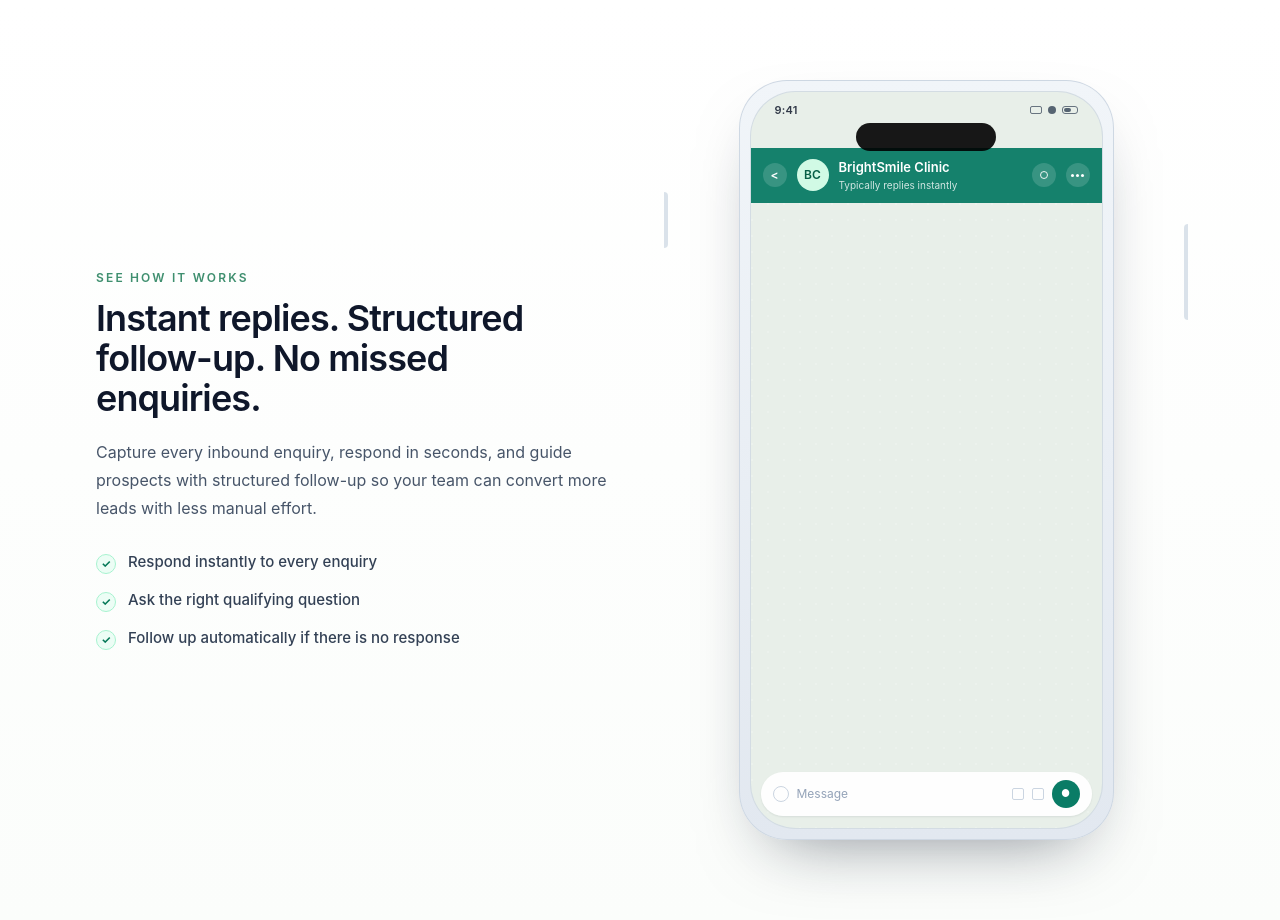
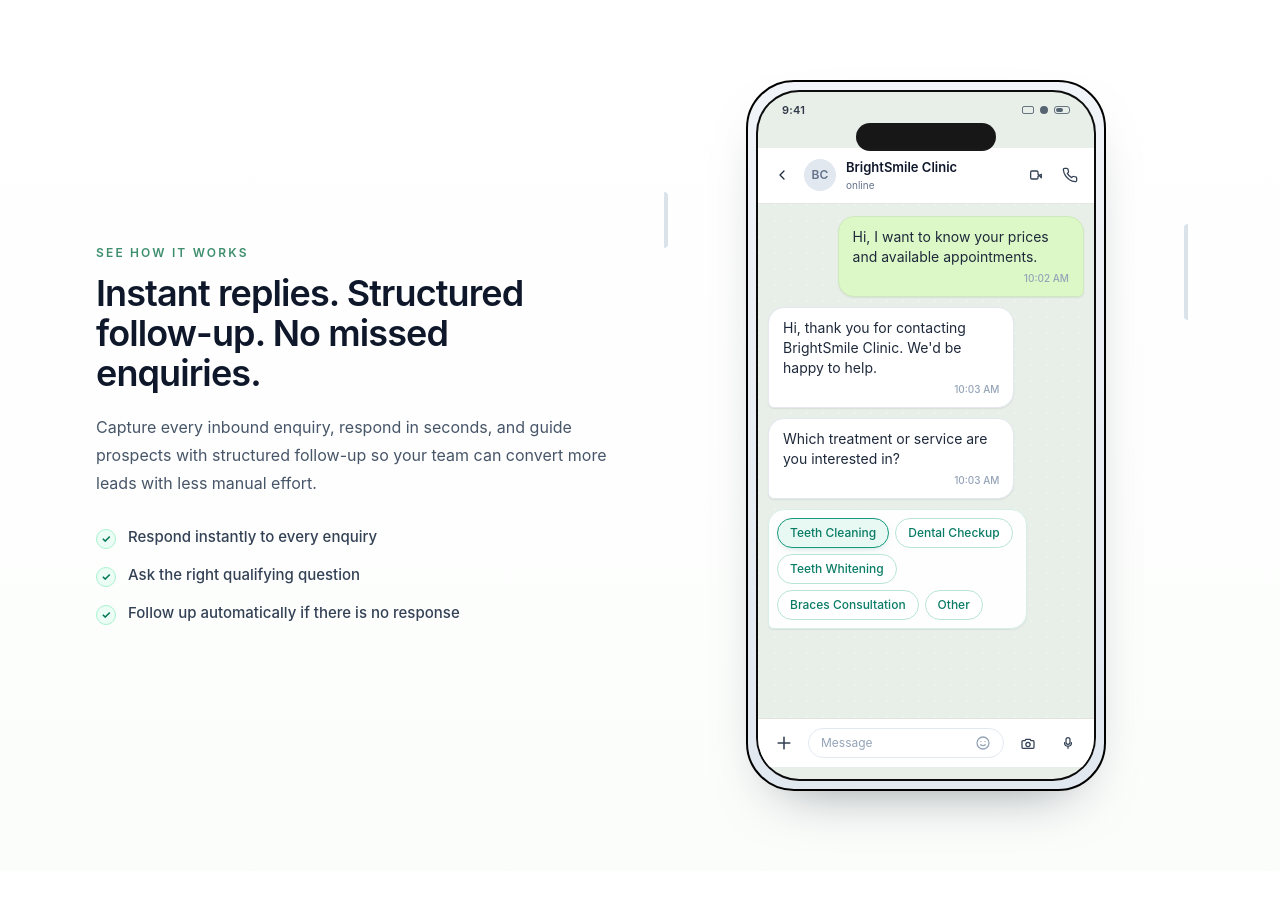
Before and after one commit to MeJacek2/WhatsApp-Automation, a Next.js app: page / in a window 1280 px wide. After the commit the page ends 871 px from the top, so only its background shows below. Built offline with nearby package versions, Linux system fonts and the light colour scheme.

Commit message:
Fix one-time flow playback and match WhatsApp icon chrome
Co-authored-by: JacekT <jacektoefy@gmail.com>

```diff
--- a/components/WhatsAppFlowDemo.tsx
+++ b/components/WhatsAppFlowDemo.tsx
@@ -231,6 +231,88 @@ function QuickReplyOptions({ item }: QuickReplyOptionsProps) {
   );
 }
 
+function IconBase({
+  children,
+  className = '',
+}: {
+  children: React.ReactNode;
+  className?: string;
+}) {
+  return (
+    <svg
+      viewBox="0 0 24 24"
+      fill="none"
+      stroke="currentColor"
+      strokeWidth="1.9"
+      strokeLinecap="round"
+      strokeLinejoin="round"
+      className={className}
+      aria-hidden="true"
+    >
+      {children}
+    </svg>
+  );
+}
+
+function IconChevronLeft({ className = '' }: { className?: string }) {
+  return (
+    <IconBase className={className}>
+      <path d="M15 18L9 12L15 6" />
+    </IconBase>
+  );
+}
+
+function IconPhone({ className = '' }: { className?: string }) {
+  return (
+    <IconBase className={className}>
+      <path d="M22 16.9V20a2 2 0 0 1-2.2 2A19.8 19.8 0 0 1 11.2 19a19.5 19.5 0 0 1-6-6A19.8 19.8 0 0 1 2 4.2 2 2 0 0 1 4 2h3.1a2 2 0 0 1 2 1.7c.1.9.3 1.7.6 2.5a2 2 0 0 1-.4 2.1L8 9.6a16 16 0 0 0 6.4 6.4l1.3-1.3a2 2 0 0 1 2.1-.4c.8.3 1.6.5 2.5.6a2 2 0 0 1 1.7 2Z" />
+    </IconBase>
+  );
+}
+
+function IconVideo({ className = '' }: { className?: string }) {
+  return (
+    <IconBase className={className}>
+      <path d="M15 10.5V7.8A1.8 1.8 0 0 0 13.2 6H5.8A1.8 1.8 0 0 0 4 7.8v8.4A1.8 1.8 0 0 0 5.8 18h7.4a1.8 1.8 0 0 0 1.8-1.8v-2.7l5-2.7v5.4Z" />
+    </IconBase>
+  );
+}
+
+function IconPlus({ className = '' }: { className?: string }) {
+  return (
+    <IconBase className={className}>
+      <path d="M12 5v14M5 12h14" />
+    </IconBase>
+  );
+}
+
+function IconCamera({ className = '' }: { className?: string }) {
+  return (
+    <IconBase className={className}>
+      <path d="M4.5 8.5h3l1.3-2h6.4l1.3 2h3A1.5 1.5 0 0 1 21 10v8.5a1.5 1.5 0 0 1-1.5 1.5h-15A1.5 1.5 0 0 1 3 18.5V10A1.5 1.5 0 0 1 4.5 8.5Z" />
+      <circle cx="12" cy="14.2" r="3.2" />
+    </IconBase>
+  );
+}
+
+function IconMic({ className = '' }: { className?: string }) {
+  return (
+    <IconBase className={className}>
+      <rect x="9" y="4" width="6" height="10" rx="3" />
+      <path d="M6.8 11.5a5.2 5.2 0 1 0 10.4 0M12 16.8V20" />
+    </IconBase>
+  );
+}
+
+function IconSmile({ className = '' }: { className?: string }) {
+  return (
+    <IconBase className={className}>
+      <circle cx="12" cy="12" r="9" />
+      <path d="M8.6 14.6c.9 1 2 1.4 3.4 1.4s2.5-.4 3.4-1.4M9 10h.01M15 10h.01" />
+    </IconBase>
+  );
+}
+
 /**
  * Minimal in-file viewport hook to start the chat animation only once
  * when the component enters the viewport.
@@ -290,15 +372,17 @@ export default function WhatsAppFlowDemo({
 
   const [renderedItems, setRenderedItems] = useState<RenderedChatItem[]>([]);
   const [typingSender, setTypingSender] = useState<MessageSender | null>(null);
-  const [hasPlayed, setHasPlayed] = useState(false);
+  const hasPlayedRef = useRef(false);
   const safeFlowSteps = useMemo(() => flowSteps ?? DEFAULT_FLOW_STEPS, [flowSteps]);
   const businessInitials = useMemo(() => getInitials(businessName), [businessName]);
 
   useEffect(() => {
     if (!hasTriggered) return;
-    if (hasPlayed) return;
+    if (hasPlayedRef.current) return;
     if (!safeFlowSteps.length) return;
-    setHasPlayed(true);
+    hasPlayedRef.current = true;
+    setRenderedItems([]);
+    setTypingSender(null);
 
     let isCancelled = false;
     const timers: number[] = [];
@@ -383,7 +467,7 @@ export default function WhatsAppFlowDemo({
       isCancelled = true;
       timers.forEach((timer) => window.clearTimeout(timer));
     };
-  }, [hasTriggered, hasPlayed, safeFlowSteps]);
+  }, [hasTriggered, safeFlowSteps]);
 
   return (
     <section
@@ -419,9 +503,9 @@ export default function WhatsAppFlowDemo({
           <div className="pointer-events-none absolute -left-1 top-28 hidden h-14 w-1 rounded-r-full bg-slate-300/70 lg:block" />
           <div className="pointer-events-none absolute -right-1 top-36 hidden h-24 w-1 rounded-l-full bg-slate-300/70 lg:block" />
 
-          <div className="mx-auto w-full max-w-[360px] sm:max-w-[375px]">
-            <div className="relative aspect-[390/790] rounded-[3rem] border border-slate-300/90 bg-gradient-to-b from-slate-100 to-slate-200 p-2.5 shadow-[0_30px_70px_-35px_rgba(15,23,42,0.55)]">
-              <div className="relative h-full overflow-hidden rounded-[2.85rem] border border-slate-300/70 bg-[#e8efe9]">
+          <div className="mx-auto w-full max-w-[350px] sm:max-w-[360px]">
+            <div className="relative aspect-[390/770] rounded-[3rem] border-2 border-black bg-gradient-to-b from-slate-100 to-slate-200 p-2 shadow-[0_26px_60px_-35px_rgba(15,23,42,0.55)]">
+              <div className="relative h-full overflow-hidden rounded-[2.7rem] border-2 border-black/95 bg-[#e8efe9]">
                 <div className="absolute inset-x-0 top-0 z-20">
                   <div className="px-6 pt-2.5">
                     <div className="flex items-center justify-between text-[11px] font-semibold tracking-wide text-slate-900/85">
@@ -439,24 +523,22 @@ export default function WhatsAppFlowDemo({
                 </div>
 
                 <div className="relative z-10 flex h-full flex-col pt-14">
-                  <div className="flex items-center gap-2.5 bg-[#0a7c66]/95 px-3 py-2.5 text-white">
-                    <span className="inline-flex h-6 w-6 items-center justify-center rounded-full bg-white/15 text-xs font-semibold leading-none">
-                      {'<'}
+                  <div className="flex items-center gap-2.5 border-b border-[#e4e6e1] bg-white px-3 py-2.5 text-slate-900">
+                    <span className="inline-flex h-6 w-6 items-center justify-center text-slate-800">
+                      <IconChevronLeft className="h-4 w-4" />
                     </span>
-                    <div className="flex h-8 w-8 items-center justify-center rounded-full bg-emerald-100 text-xs font-semibold text-emerald-800">
+                    <div className="flex h-8 w-8 items-center justify-center rounded-full bg-slate-200 text-xs font-semibold text-slate-500">
                       {businessInitials}
                     </div>
                     <div className="min-w-0 flex-1">
                       <p className="truncate text-[13px] font-semibold">{businessName}</p>
-                      <p className="truncate text-[10px] text-white/80">{statusText}</p>
+                      <p className="truncate text-[10px] text-slate-500">online</p>
                     </div>
-                    <span className="inline-flex h-6 w-6 items-center justify-center rounded-full bg-white/15">
-                      <span className="h-2 w-2 rounded-full border border-white/90" />
+                    <span className="inline-flex h-6 w-6 items-center justify-center text-slate-700">
+                      <IconVideo className="h-4 w-4" />
                     </span>
-                    <span className="inline-flex h-6 w-6 items-center justify-center rounded-full bg-white/15">
-                      <span className="h-[3px] w-[3px] rounded-full bg-white" />
-                      <span className="ml-0.5 h-[3px] w-[3px] rounded-full bg-white" />
-                      <span className="ml-0.5 h-[3px] w-[3px] rounded-full bg-white" />
+                    <span className="inline-flex h-6 w-6 items-center justify-center text-slate-700">
+                      <IconPhone className="h-4 w-4" />
                     </span>
                   </div>
 
@@ -482,13 +564,19 @@ export default function WhatsAppFlowDemo({
                         </div>
                       )}
 
-                      <div className="mt-auto flex items-center gap-2 rounded-full bg-white/95 px-3 py-2 shadow-[0_1px_2px_rgba(15,23,42,0.08)]">
-                        <span className="inline-block h-4 w-4 rounded-full border border-slate-300" />
-                        <span className="flex-1 text-xs text-slate-400">Message</span>
-                        <span className="h-3 w-3 rounded-sm border border-slate-300" />
-                        <span className="h-3 w-3 rounded-sm border border-slate-300" />
-                        <span className="inline-flex h-7 w-7 items-center justify-center rounded-full bg-[#0a7c66] text-[10px] text-white">
-                          ●
+                      <div className="-mx-2.5 mt-auto flex items-center gap-2 border-t border-[#dfe5de] bg-white px-2.5 py-2">
+                        <span className="inline-flex h-8 w-8 items-center justify-center text-slate-700">
+                          <IconPlus className="h-5 w-5" />
+                        </span>
+                        <div className="flex flex-1 items-center gap-2 rounded-full border border-slate-200 bg-white px-3 py-1.5">
+                          <span className="flex-1 text-xs text-slate-400">Message</span>
+                          <IconSmile className="h-4 w-4 text-slate-400" />
+                        </div>
+                        <span className="inline-flex h-8 w-8 items-center justify-center text-slate-700">
+                          <IconCamera className="h-4 w-4" />
+                        </span>
+                        <span className="inline-flex h-8 w-8 items-center justify-center text-slate-700">
+                          <IconMic className="h-4 w-4" />
                         </span>
                       </div>
                     </div>
```
